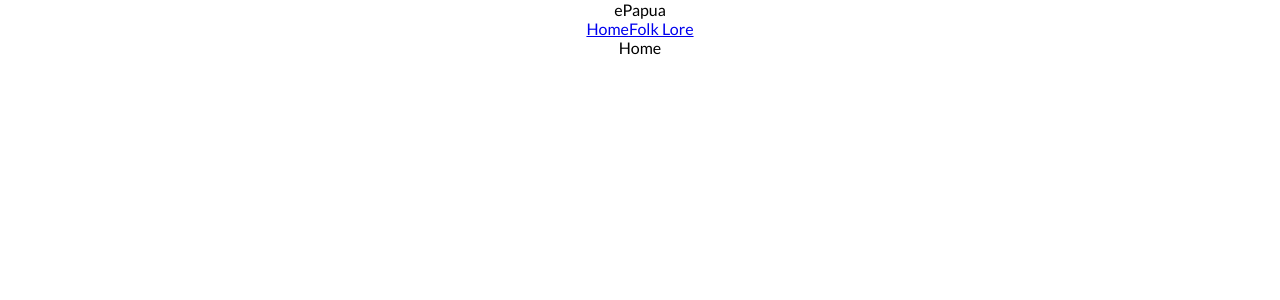
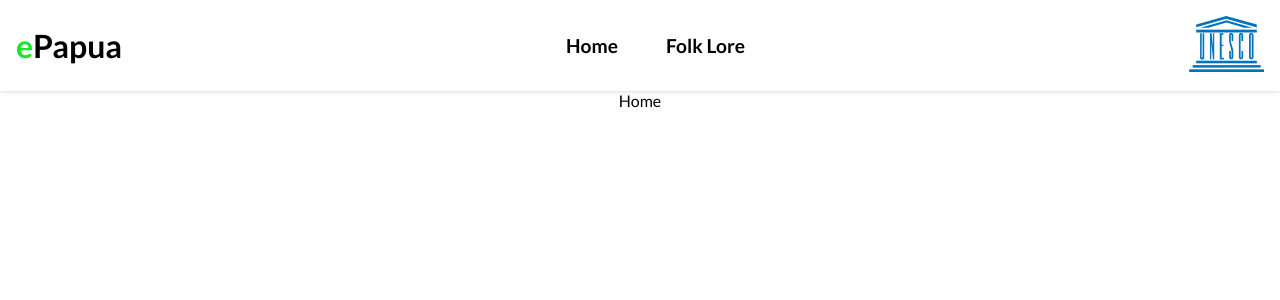
Before and after one commit to FadhilAF/Web-Lomba-IF-Fest, a React (Vite) app: page / in a window 1280 px wide. Shown: the top 300 px of the page. Built offline with nearby package versions, Linux system fonts and the light colour scheme.

Commit message:
Completed Header

```diff
--- a/src/Components/Header/Header.jsx
+++ b/src/Components/Header/Header.jsx
@@ -2,17 +2,25 @@ import React from "react";
 import styles from "./Header.module.css";
 import { Link } from "react-router-dom";
 
+import unesco from "../../Assets/unesco.png";
+
 const Header = () => {
 	return (
-		<nav>
-			<div>
+		<nav className={styles.navbar}>
+			<div className={styles.logo}>
 				<span>e</span>Papua
 			</div>
-			<div>
-				<Link to="/">Home</Link>
-				<Link to="/folklore">Folk Lore</Link>
+			<div className={styles["nav-links"]}>
+				<div>
+					<Link to="/">Home</Link>
+				</div>
+				<div>
+					<Link to="/folklore">Folk Lore</Link>
+				</div>
 			</div>
-			<div></div>
+			<div className={styles.unesco}>
+				<img src={unesco} alt="unesco-logo" />
+			</div>
 		</nav>
 	);
 };
--- a/src/Components/Header/Header.module.css
+++ b/src/Components/Header/Header.module.css
@@ -0,0 +1,29 @@
+.navbar {
+	display: flex;
+	justify-content: space-between;
+	align-items: center;
+	padding: 1rem;
+	box-shadow: 0px 0px 5px 0px rgba(0, 0, 0, 0.2);
+}
+.navbar .logo {
+	font-size: 2rem;
+	font-weight: 700;
+	color: black;
+}
+.navbar .logo span {
+	color: #16e72a;
+}
+.nav-links {
+	display: flex;
+	gap: 3rem;
+}
+.nav-links a {
+	text-decoration: none;
+	color: black;
+	font-weight: bold;
+	font-size: 1.2rem;
+}
+.unesco img {
+	width: 75px;
+	height: auto;
+}
```
